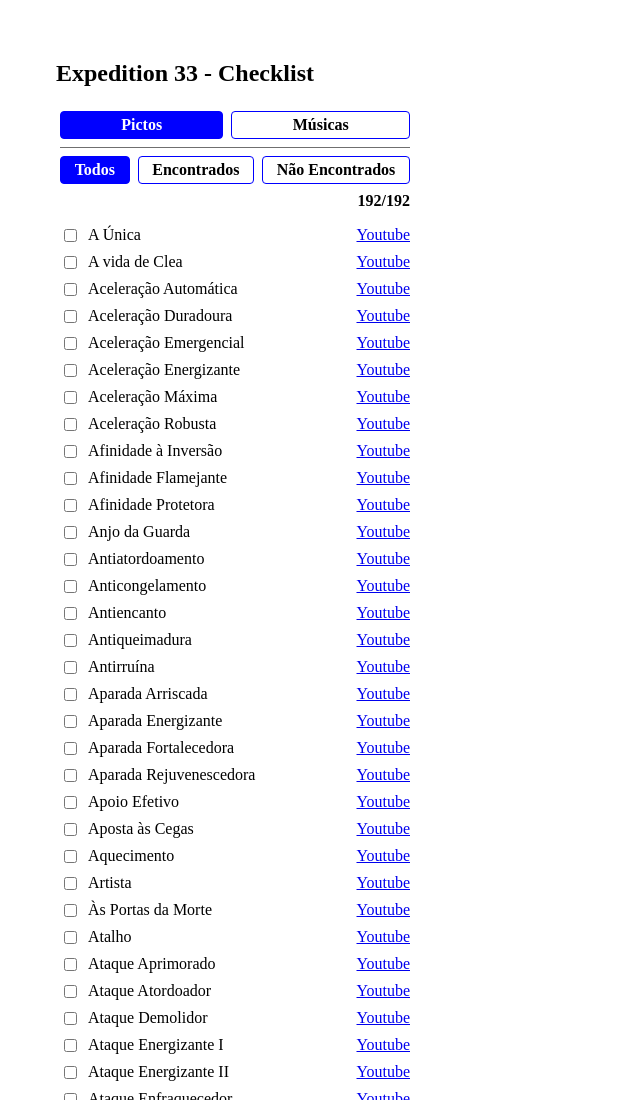
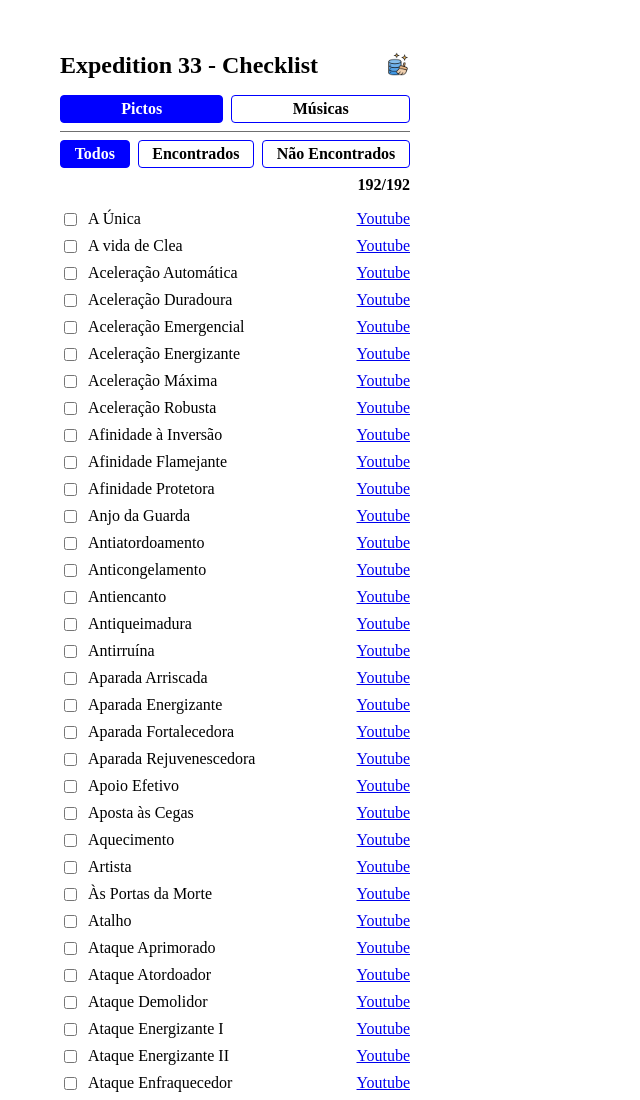
Before and after one commit to inaciofabricio/expedition-33, a website: page index.html in a window 1280 px wide. Shown: the top 1100 px of the page, without its empty margins (0-640 px from the left). Drawn offline with Linux system fonts and the light colour scheme.

Commit message:
feat: limpeza de dados

```diff
--- a/assets/css/estilo.css
+++ b/assets/css/estilo.css
@@ -1,5 +1,22 @@
 .main {
     padding: 2em 3em;
+}
+
+.header {
+    display: flex;
+    justify-content: space-between;
+    width: 350px;
+    padding: 12px 4px;
+}
+
+.titulo {
+    margin: 0;
+}
+
+.icone-limpeza {
+    width: 24px;
+    height: 24px;
+    cursor: pointer;
 }
 
 .menu {
--- a/assets/js/script.js
+++ b/assets/js/script.js
@@ -1,16 +1,3 @@
-let pictos = JSON.parse(localStorage.getItem("pictos"));
-let musicas = JSON.parse(localStorage.getItem("musicas"));
-
-if(!pictos) {
-    pictos = getPictos(PICTOS)
-    localStorage.setItem("pictos", JSON.stringify(pictos))
-}
-
-if(!musicas) {
-    musicas = getMusicas(MUSICAS)
-    localStorage.setItem("musicas", JSON.stringify(musicas))
-}
-
 const baseUrlYoutube = "https://www.youtube.com/watch?v=";
 const youtubePictos = "_Hw9tF3760o";
 const youtubeMusicas = "QUWNNePEZgs";
@@ -24,9 +11,47 @@ const naoEncontradoElement = document.getElementById("naoEncontrado");
 const quantidadeTotalElement = document.getElementById("quantidade-total");
 const quantidadeAtualElement = document.getElementById("quantidade-atual");
 
-let categoria = "";
-let view = "";
+let categoria = "pictos";
+let view = "todos";
 let canal = "";
+
+let pictos = [];
+let musicas = [];
+
+function iniciar() {
+
+    pictos = JSON.parse(localStorage.getItem("pictos"));
+    musicas = JSON.parse(localStorage.getItem("musicas"));
+
+    if(!pictos) {
+        pictos = getPictos(PICTOS)
+        localStorage.setItem("pictos", JSON.stringify(pictos))
+    }
+
+    if(!musicas) {
+        musicas = getMusicas(MUSICAS)
+        localStorage.setItem("musicas", JSON.stringify(musicas))
+    }
+
+    if(categoria === "pictos") {
+        setPictos();
+    } else if(categoria === "musicas") {
+        setMusicas();
+    }
+
+    atualizar();
+}
+
+
+function limpar() {
+
+    localStorage.removeItem("pictos");
+    localStorage.removeItem("musicas");
+    pictos = [];
+    musicas = [];
+
+    iniciar();
+}
 
 function setPictos() {
 
@@ -95,7 +120,6 @@ function setTodos() {
     encontradoElement.classList = ["menu-item inativo"];
     naoEncontradoElement.classList = ["menu-item inativo"];
 
-    view = "todos";
     dadosElement.innerHTML = "";
 
     if(categoria == "pictos") {
@@ -186,5 +210,4 @@ function setLinha(item) {
     dadosElement.append(div);
 }
 
-setPictos();
-atualizar();
+iniciar();
--- a/assets/js/services/pictoService.js
+++ b/assets/js/services/pictoService.js
@@ -1,7 +1,5 @@
 function getPictos(pictos) {
-    console.log(pictos)
     return pictos.sort((a, b) => {
-        console.log(a, b)
         const nameA = limpaString(a.nome);
         const nameB = limpaString(b.nome);
 
--- a/index.html
+++ b/index.html
@@ -9,8 +9,9 @@
 </head>
 <body>
     <section class="main">
-        <div>
-            <h1>Expedition 33 - Checklist</h1>
+        <div class="header">
+            <h1 class="titulo">Expedition 33 - Checklist</h1>
+            <img class="icone-limpeza" src="./assets/img/limpeza-dados.png" alt="limpeza" onclick="limpar()">
         </div>
         <div class="menu">
             <span class="menu-item" id="menu-pictos" onclick="setPictos()">Pictos</span>
```
Also changed, not shown: assets/img/limpeza-dados.png (added).
